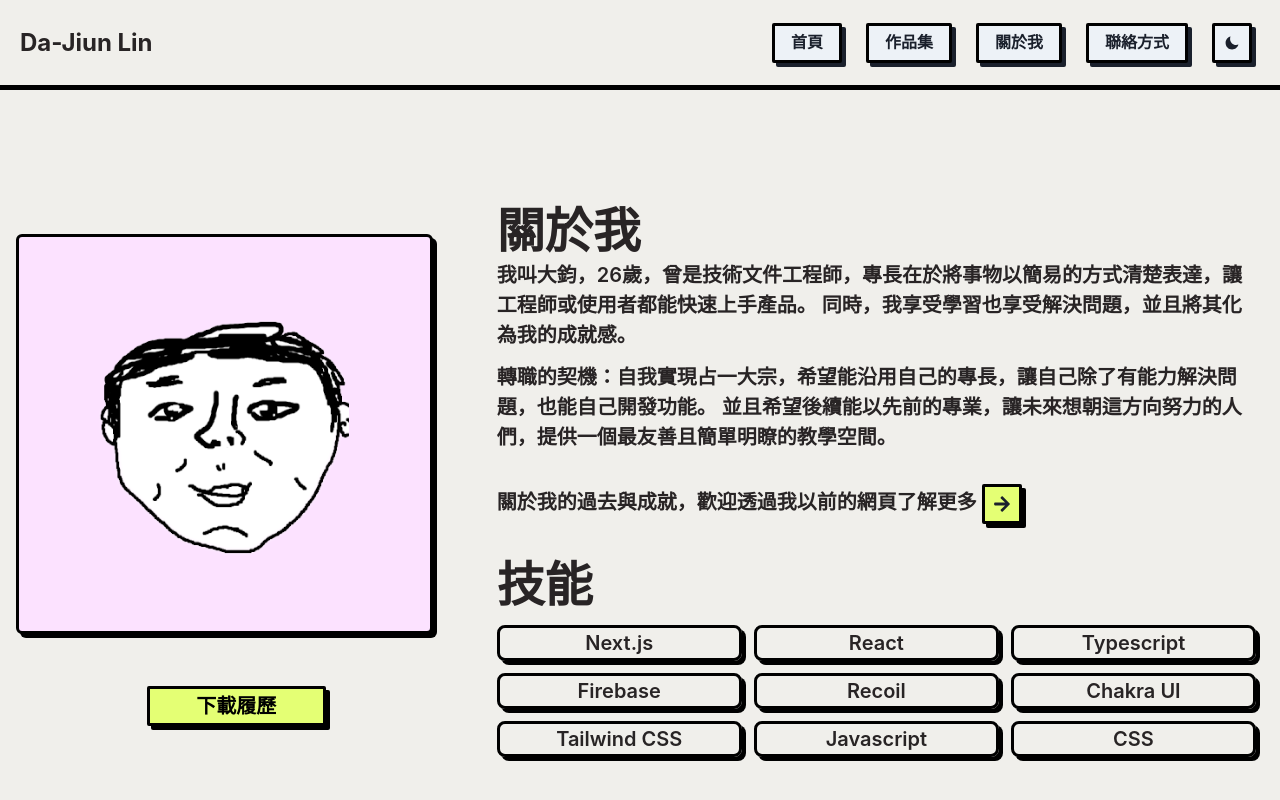
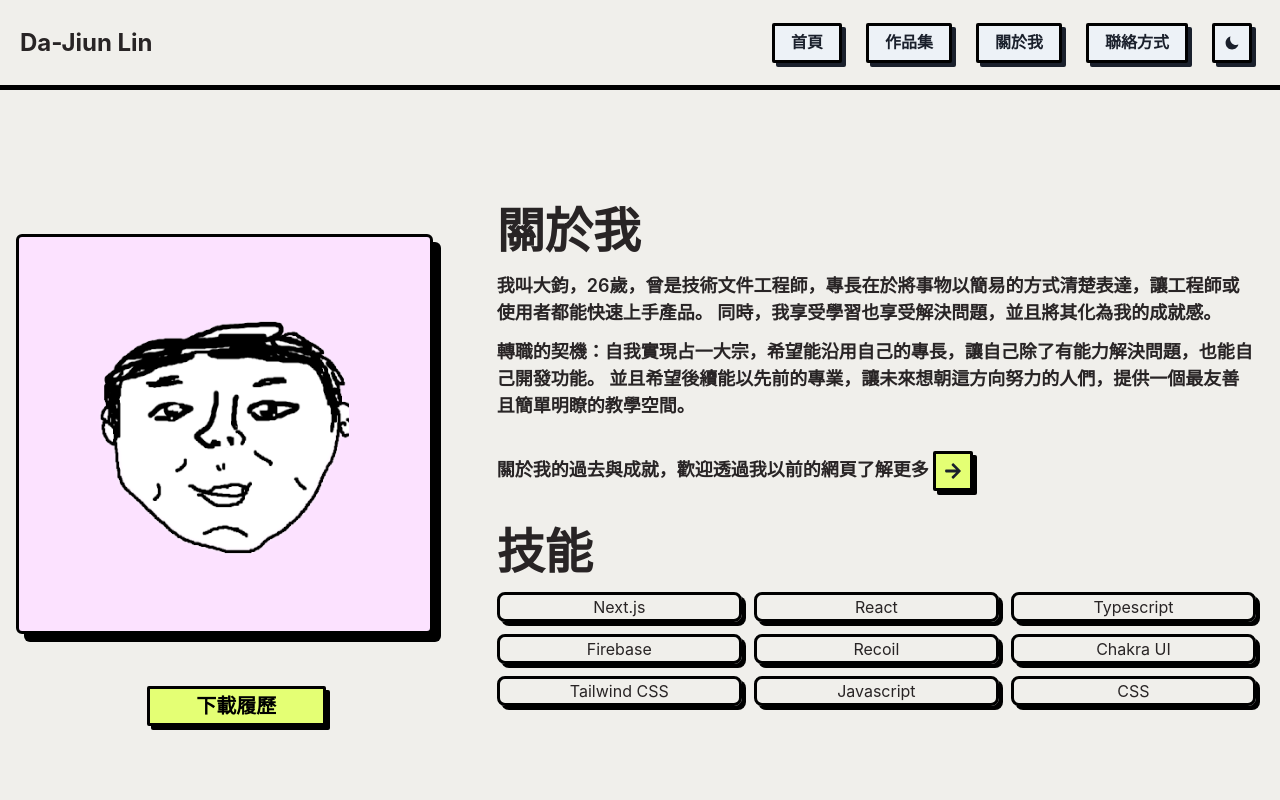
Before and after one commit to Lindahehexd/retro-portfolio, a Next.js app: page /about in a window 1280 px wide. Built offline with nearby package versions, Linux system fonts and the light colour scheme.

Commit message:
fix the fontsize

```diff
--- a/src/components/AboutPage/AboutMeBox.tsx
+++ b/src/components/AboutPage/AboutMeBox.tsx
@@ -39,7 +39,7 @@ const AboutMeBox = () => {
           <Box borderRadius="md" p={2}>
             {/* Content of the first component */}
             <Card
-              boxShadow={boxShadow}
+              boxShadow={useColorModeValue("8px  8px black", "8px 8px   white")}
               bg={useColorModeValue("#FCE2FF", "#e5ff73")}
               border={border}
               h="400px"
@@ -67,17 +67,17 @@ const AboutMeBox = () => {
             </Flex>
           </Box>
 
-          <Box fontSize="xl" fontWeight={600} p={2}>
+          <Box  p={2}>
             <Heading fontSize="5xl">關於我</Heading>
-            <Text mb={3}>
+            <Text my={3} fontSize="lg" fontWeight={600}>
               我叫大鈞，26歲，曾是技術文件工程師，專長在於將事物以簡易的方式清楚表達，讓工程師或使用者都能快速上手產品。
               同時，我享受學習也享受解決問題，並且將其化為我的成就感。
             </Text>
-            <Text mb={3}>
+            <Text mb={3} fontSize="lg" fontWeight={600} >
               轉職的契機：自我實現占一大宗，希望能沿用自己的專長，讓自己除了有能力解決問題，也能自己開發功能。
               並且希望後續能以先前的專業，讓未來想朝這方向努力的人們，提供一個最友善且簡單明瞭的教學空間。
             </Text>
-            <Text mb={3}>
+            <Text mb={3} fontSize="lg" fontWeight={600}>
               關於我的過去與成就，歡迎透過我以前的網頁了解更多{" "}
               <Link href="https://dajiun-portfolio.netlify.app/#portfolio" target="_blank">
                 <Button
--- a/src/components/ContactPage/ContactCard.tsx
+++ b/src/components/ContactPage/ContactCard.tsx
@@ -17,7 +17,7 @@ const ContactCard = () => {
   return (
     <>
       <VStack spacing={10} p={4}>
-        <Text fontWeight={700} fontSize="2xl">
+        <Text fontWeight={700} fontSize="xl">
           如果我有符合貴公司的條件的話，歡迎與我聯繫或聊聊，以下是我的資訊:{" "}
         </Text>
         <Flex w="100%" justify="center">
```
